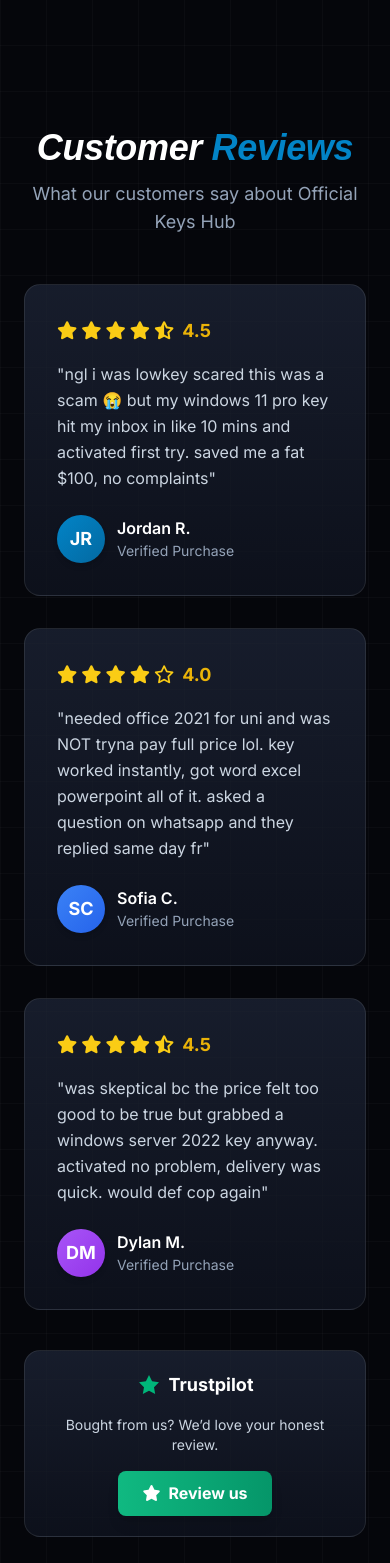
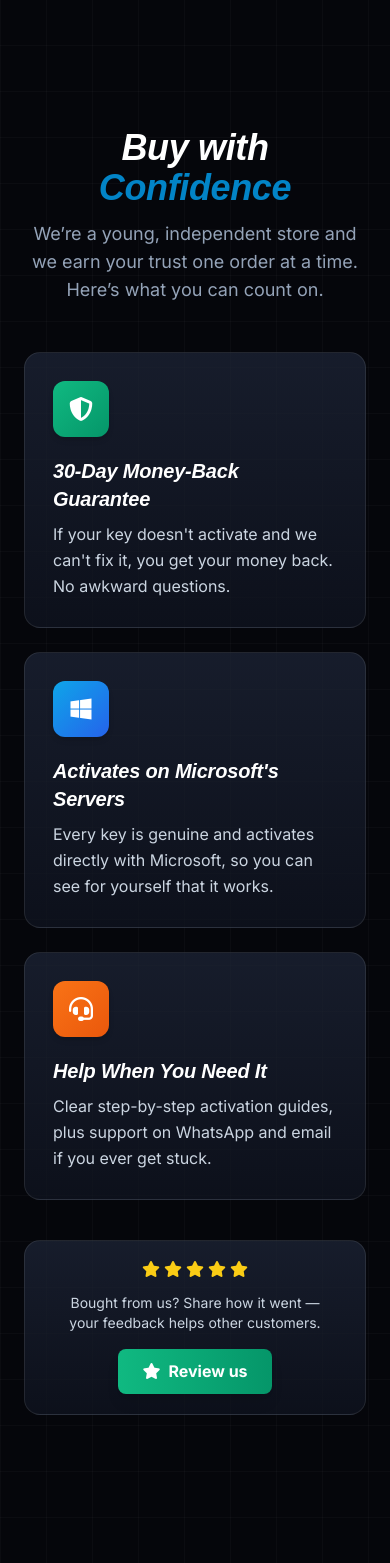
Before and after one commit to adnanevandetta-del/officialkeyshub, a Next.js app: page / in a window 390 px wide. Shown: the part 9385-10948 px from the top of the page. Built offline with nearby package versions, Linux system fonts and the light colour scheme; a web font is replaced by a local one.

Commit message:
Honest reviews section, startup story, project summary and backup

```diff
--- a/app/components/CustomerReviews.tsx
+++ b/app/components/CustomerReviews.tsx
@@ -1,4 +1,25 @@
 "use client";
+
+const promises = [
+  {
+    icon: "fas fa-shield-alt",
+    color: "from-emerald-500 to-emerald-600",
+    title: "30-Day Money-Back Guarantee",
+    text: "If your key doesn't activate and we can't fix it, you get your money back. No awkward questions.",
+  },
+  {
+    icon: "fab fa-windows",
+    color: "from-sky-500 to-blue-600",
+    title: "Activates on Microsoft's Servers",
+    text: "Every key is genuine and activates directly with Microsoft, so you can see for yourself that it works.",
+  },
+  {
+    icon: "fas fa-headset",
+    color: "from-orange-500 to-orange-600",
+    title: "Help When You Need It",
+    text: "Clear step-by-step activation guides, plus support on WhatsApp and email if you ever get stuck.",
+  },
+];
 
 export default function CustomerReviews() {
   return (
@@ -6,99 +27,33 @@
       <div className="container mx-auto px-6">
         {/* Section Header */}
         <div className="text-center mb-12">
-          <h2 className="text-4xl font-black text-white mb-3">Customer <span className="gradient-text">Reviews</span></h2>
-          <p className="text-slate-400 text-lg">What our customers say about Official Keys Hub</p>
+          <h2 className="text-4xl font-black text-white mb-3">Buy with <span className="gradient-text">Confidence</span></h2>
+          <p className="text-slate-400 text-lg max-w-2xl mx-auto">
+            We&rsquo;re a young, independent store and we earn your trust one order at a time. Here&rsquo;s what you can count on.
+          </p>
         </div>
 
-        {/* Review Cards */}
-        <div className="grid grid-cols-1 md:grid-cols-3 gap-8 max-w-6xl mx-auto mb-10">
-          {/* Review 1 */}
-          <div className="glass glow-hover rounded-2xl p-8 transition-all duration-300">
-            <div className="flex items-center gap-2 mb-4">
-              <div className="flex gap-1">
-                {[...Array(4)].map((_, i) => (
-                  <i key={i} className="fas fa-star text-yellow-400 text-lg"></i>
-                ))}
-                <i className="fas fa-star-half-alt text-yellow-400 text-lg"></i>
+        {/* Promise Cards */}
+        <div className="grid grid-cols-1 md:grid-cols-3 gap-6 md:gap-8 max-w-6xl mx-auto mb-10">
+          {promises.map((p) => (
+            <div key={p.title} className="glass glow-hover rounded-2xl p-7 md:p-8 transition-all duration-300">
+              <div className={`w-14 h-14 bg-gradient-to-br ${p.color} rounded-xl flex items-center justify-center text-white text-2xl shadow-md mb-5`}>
+                <i className={p.icon}></i>
               </div>
-              <span className="text-yellow-500 font-bold text-lg">4.5</span>
+              <h3 className="text-white font-bold text-xl mb-2">{p.title}</h3>
+              <p className="text-slate-300 text-base leading-relaxed">{p.text}</p>
             </div>
-            <p className="text-slate-300 mb-6 text-base leading-relaxed">
-              "ngl i was lowkey scared this was a scam 😭 but my windows 11 pro key hit my inbox in like 10 mins and activated first try. saved me a fat $100, no complaints"
-            </p>
-            <div className="flex items-center gap-3">
-              <div className="w-12 h-12 bg-gradient-to-br from-sky-600 to-sky-700 rounded-full flex items-center justify-center text-white font-bold text-lg shadow-md">
-                JR
-              </div>
-              <div>
-                <p className="text-white font-semibold">Jordan R.</p>
-                <p className="text-slate-400 text-sm">Verified Purchase</p>
-              </div>
-            </div>
-          </div>
-
-          {/* Review 2 */}
-          <div className="glass glow-hover rounded-2xl p-8 transition-all duration-300">
-            <div className="flex items-center gap-2 mb-4">
-              <div className="flex gap-1">
-                {[...Array(4)].map((_, i) => (
-                  <i key={i} className="fas fa-star text-yellow-400 text-lg"></i>
-                ))}
-                <i className="far fa-star text-yellow-400 text-lg"></i>
-              </div>
-              <span className="text-yellow-500 font-bold text-lg">4.0</span>
-            </div>
-            <p className="text-slate-300 mb-6 text-base leading-relaxed">
-              "needed office 2021 for uni and was NOT tryna pay full price lol. key worked instantly, got word excel powerpoint all of it. asked a question on whatsapp and they replied same day fr"
-            </p>
-            <div className="flex items-center gap-3">
-              <div className="w-12 h-12 bg-gradient-to-br from-blue-500 to-blue-600 rounded-full flex items-center justify-center text-white font-bold text-lg shadow-md">
-                SC
-              </div>
-              <div>
-                <p className="text-white font-semibold">Sofia C.</p>
-                <p className="text-slate-400 text-sm">Verified Purchase</p>
-              </div>
-            </div>
-          </div>
-
-          {/* Review 3 */}
-          <div className="glass glow-hover rounded-2xl p-8 transition-all duration-300">
-            <div className="flex items-center gap-2 mb-4">
-              <div className="flex gap-1">
-                {[...Array(4)].map((_, i) => (
-                  <i key={i} className="fas fa-star text-yellow-400 text-lg"></i>
-                ))}
-                <i className="fas fa-star-half-alt text-yellow-400 text-lg"></i>
-              </div>
-              <span className="text-yellow-500 font-bold text-lg">4.5</span>
-            </div>
-            <p className="text-slate-300 mb-6 text-base leading-relaxed">
-              "was skeptical bc the price felt too good to be true but grabbed a windows server 2022 key anyway. activated no problem, delivery was quick. would def cop again"
-            </p>
-            <div className="flex items-center gap-3">
-              <div className="w-12 h-12 bg-gradient-to-br from-purple-500 to-purple-600 rounded-full flex items-center justify-center text-white font-bold text-lg shadow-md">
-                DM
-              </div>
-              <div>
-                <p className="text-white font-semibold">Dylan M.</p>
-                <p className="text-slate-400 text-sm">Verified Purchase</p>
-              </div>
-            </div>
-          </div>
+          ))}
         </div>
 
         {/* Review us badge */}
         <div className="text-center">
           <div className="inline-flex flex-col sm:flex-row items-center gap-4 sm:gap-6 glass px-8 py-5 rounded-2xl">
-            <div className="flex items-center gap-2">
-              <svg className="w-6 h-6" viewBox="0 0 24 24" fill="#00b67a" aria-hidden="true">
-                <path d="M12 2l3.09 6.26L22 9.27l-5 4.87L18.18 21 12 17.77 5.82 21 7 14.14l-5-4.87 6.91-1.01L12 2z" />
-              </svg>
-              <span className="text-white font-bold text-lg">Trustpilot</span>
+            <div className="flex items-center gap-1 text-yellow-400" aria-hidden="true">
+              <i className="fas fa-star"></i><i className="fas fa-star"></i><i className="fas fa-star"></i><i className="fas fa-star"></i><i className="fas fa-star"></i>
             </div>
             <p className="text-slate-300 text-sm sm:text-base">
-              Bought from us? We&rsquo;d love your honest review.
+              Bought from us? Share how it went &mdash; your feedback helps other customers.
             </p>
             <a
               href="/reviews"
--- a/app/reviews/layout.tsx
+++ b/app/reviews/layout.tsx
@@ -3,7 +3,7 @@
 export const metadata: Metadata = {
   title: "Customer Reviews | Official Keys Hub",
   description:
-    "Real customer reviews of Official Keys Hub — genuine Windows and Office keys, instant delivery, and support. Read what buyers say and leave your own review.",
+    "Share your experience with Official Keys Hub — genuine Windows and Office keys, fast delivery and a 30-day money-back guarantee. Bought from us? Leave a review.",
   alternates: { canonical: "https://www.officialkeyshub.com/reviews" },
 };
 
--- a/app/reviews/page.tsx
+++ b/app/reviews/page.tsx
@@ -4,75 +4,32 @@
 import Navbar from "../components/Navbar";
 import Footer from "../components/Footer";
 
-type Review = {
-  name: string;
-  initials: string;
-  color: string;
-  rating: number;
-  text: string;
-};
-
-const reviews: Review[] = [
+const promises = [
   {
-    name: "Jordan R.",
-    initials: "JR",
-    color: "from-sky-600 to-sky-700",
-    rating: 4.5,
-    text: "ngl i was lowkey scared this was a scam 😭 but my windows 11 pro key hit my inbox in like 10 mins and activated first try. saved me a fat $100, no complaints",
+    icon: "fas fa-shield-alt",
+    color: "from-emerald-500 to-emerald-600",
+    title: "30-Day Money-Back Guarantee",
+    text: "If your key doesn't activate and we can't fix it, you get your money back.",
   },
   {
-    name: "Sofia C.",
-    initials: "SC",
-    color: "from-blue-500 to-blue-600",
-    rating: 4,
-    text: "needed office 2021 for uni and was NOT tryna pay full price lol. key worked instantly, got word excel powerpoint all of it. asked a question on whatsapp and they replied same day fr",
+    icon: "fab fa-windows",
+    color: "from-sky-500 to-blue-600",
+    title: "Activates on Microsoft's Servers",
+    text: "Every key is genuine and activates directly with Microsoft.",
   },
   {
-    name: "Dylan M.",
-    initials: "DM",
-    color: "from-purple-500 to-purple-600",
-    rating: 4.5,
-    text: "was skeptical bc the price felt too good to be true but grabbed a windows server 2022 key anyway. activated no problem, delivery was quick. would def cop again",
+    icon: "fas fa-headset",
+    color: "from-orange-500 to-orange-600",
+    title: "Help When You Need It",
+    text: "Step-by-step activation guides, plus support on WhatsApp and email.",
   },
   {
-    name: "Kayla T.",
-    initials: "KT",
-    color: "from-emerald-500 to-emerald-600",
-    rating: 5,
-    text: "honestly didn't expect much but my office 365 was set up in minutes. clutch for my group projects 🙌 support was actually helpful too",
-  },
-  {
-    name: "Marcus B.",
-    initials: "MB",
-    color: "from-cyan-500 to-cyan-600",
-    rating: 4,
-    text: "took me a sec to figure out the activation ngl but their guide + whatsapp support carried me. windows 11 running smooth now, no regrets",
-  },
-  {
-    name: "Aisha K.",
-    initials: "AK",
-    color: "from-pink-500 to-pink-600",
-    rating: 5,
-    text: "cheapest genuine key i could find and it actually worked?? still shook. 10/10 would recommend to my broke friends lol",
+    icon: "fas fa-envelope-open-text",
+    color: "from-purple-500 to-purple-600",
+    title: "Simple Delivery",
+    text: "Your key and instructions are sent to your email or WhatsApp after payment is confirmed.",
   },
 ];
-
-function Stars({ rating, size = "text-lg" }: { rating: number; size?: string }) {
-  return (
-    <div className="flex gap-1">
-      {[1, 2, 3, 4, 5].map((i) => {
-        const filled = rating >= i;
-        const half = !filled && rating >= i - 0.5;
-        return (
-          <i
-            key={i}
-            className={`${half ? "fas fa-star-half-alt" : filled ? "fas fa-star" : "far fa-star"} text-yellow-400 ${size}`}
-          ></i>
-        );
-      })}
-    </div>
-  );
-}
 
 export default function ReviewsPage() {
   const [name, setName] = useState("");
@@ -97,38 +54,31 @@
         <div className="max-w-6xl mx-auto px-6">
           {/* Hero */}
           <div className="text-center mb-12">
-            <div className="inline-flex items-center gap-2 mb-4">
-              <svg className="w-6 h-6" viewBox="0 0 24 24" fill="#00b67a" aria-hidden="true">
-                <path d="M12 2l3.09 6.26L22 9.27l-5 4.87L18.18 21 12 17.77 5.82 21 7 14.14l-5-4.87 6.91-1.01L12 2z" />
-              </svg>
-              <span className="text-white font-bold text-lg">Trustpilot</span>
-            </div>
             <h1 className="text-4xl md:text-5xl font-black text-white mb-3">
               Customer <span className="gradient-text">Reviews</span>
             </h1>
             <p className="text-slate-400 text-lg max-w-2xl mx-auto">
-              Real words from real customers — and a spot to share yours. Bought from us? We&rsquo;d love your honest review.
+              We&rsquo;re a young store and every review matters to us. Bought from us? Tell us how it went &mdash; we read every one.
             </p>
           </div>
 
-          {/* Reviews grid */}
-          <div className="grid grid-cols-1 md:grid-cols-2 lg:grid-cols-3 gap-6 mb-16">
-            {reviews.map((r) => (
-              <div key={r.name} className="glass glow-hover rounded-2xl p-7 transition-all duration-300">
-                <div className="flex items-center gap-2 mb-4">
-                  <Stars rating={r.rating} />
-                  <span className="text-yellow-500 font-bold">{r.rating.toFixed(1)}</span>
+          {/* What you can count on */}
+          <div className="text-center mb-8">
+            <h2 className="text-2xl md:text-3xl font-black text-white mb-2">
+              What you can <span className="gradient-text">count on</span>
+            </h2>
+            <p className="text-slate-400 max-w-2xl mx-auto">
+              We&rsquo;re building our reputation from day one. These are the promises we hold ourselves to on every order.
+            </p>
+          </div>
+          <div className="grid grid-cols-1 sm:grid-cols-2 lg:grid-cols-4 gap-6 mb-16">
+            {promises.map((p) => (
+              <div key={p.title} className="glass glow-hover rounded-2xl p-6 transition-all duration-300">
+                <div className={`w-12 h-12 bg-gradient-to-br ${p.color} rounded-xl flex items-center justify-center text-white text-xl shadow-md mb-4`}>
+                  <i className={p.icon}></i>
                 </div>
-                <p className="text-slate-300 mb-6 leading-relaxed">&ldquo;{r.text}&rdquo;</p>
-                <div className="flex items-center gap-3">
-                  <div className={`w-11 h-11 bg-gradient-to-br ${r.color} rounded-full flex items-center justify-center text-white font-bold shadow-md`}>
-                    {r.initials}
-                  </div>
-                  <div>
-                    <p className="text-white font-semibold">{r.name}</p>
-                    <p className="text-slate-400 text-sm">Verified Purchase</p>
-                  </div>
-                </div>
+                <h3 className="text-white font-bold text-lg mb-2">{p.title}</h3>
+                <p className="text-slate-300 text-sm leading-relaxed">{p.text}</p>
               </div>
             ))}
           </div>
@@ -139,7 +89,7 @@
               Leave a <span className="gradient-text">Review</span>
             </h2>
             <p className="text-slate-400 text-center mb-6 text-sm">
-              Share your experience and we&rsquo;ll add it here. It only takes a sec.
+              Be one of the first to share your experience. It only takes a minute, and it helps other customers decide.
             </p>
 
             <label className="block text-slate-300 text-sm font-semibold mb-1">Your name</label>
```
Also changed, not shown: 1 other file (tests, documents, lock files or other folders).
